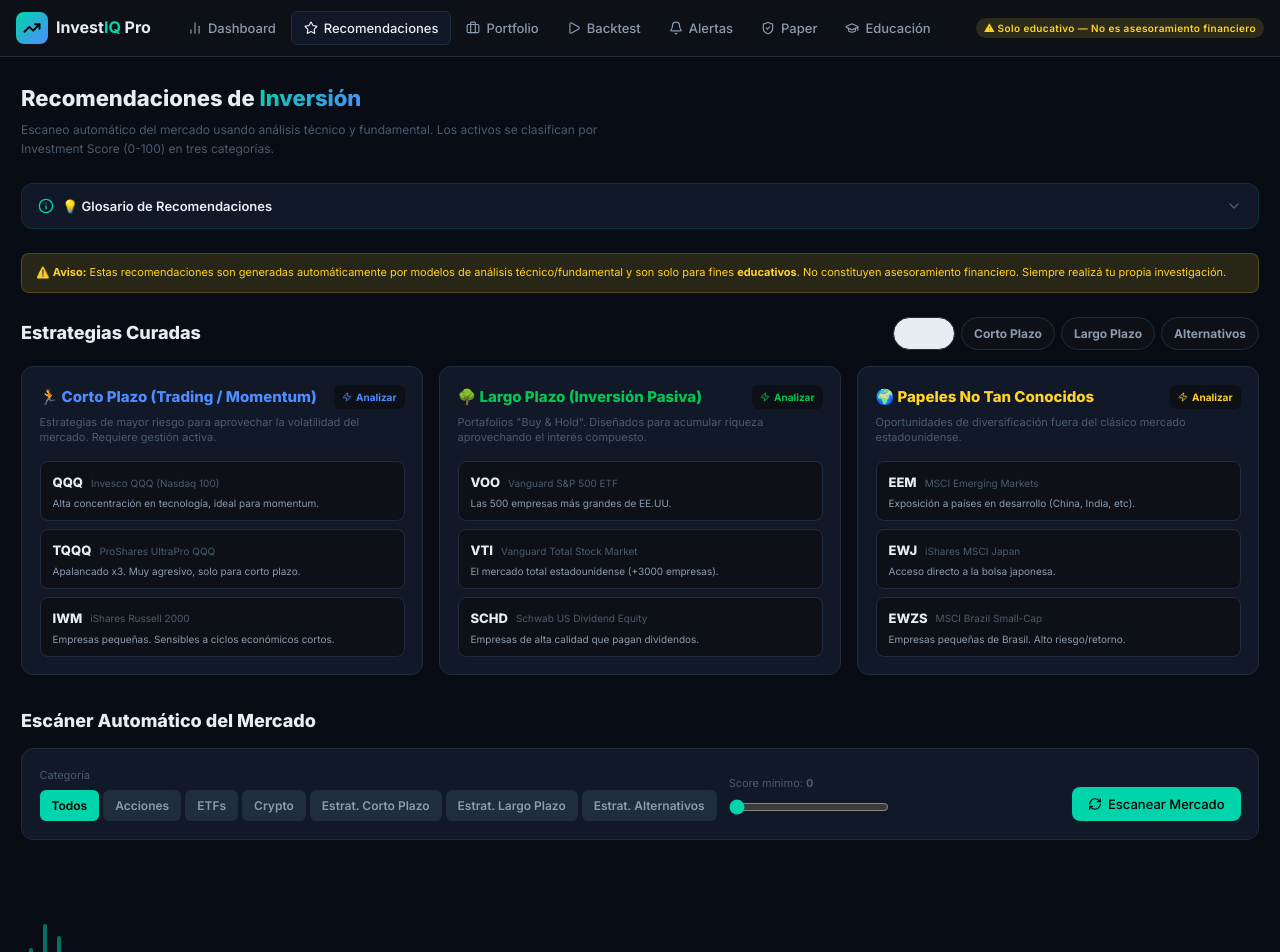
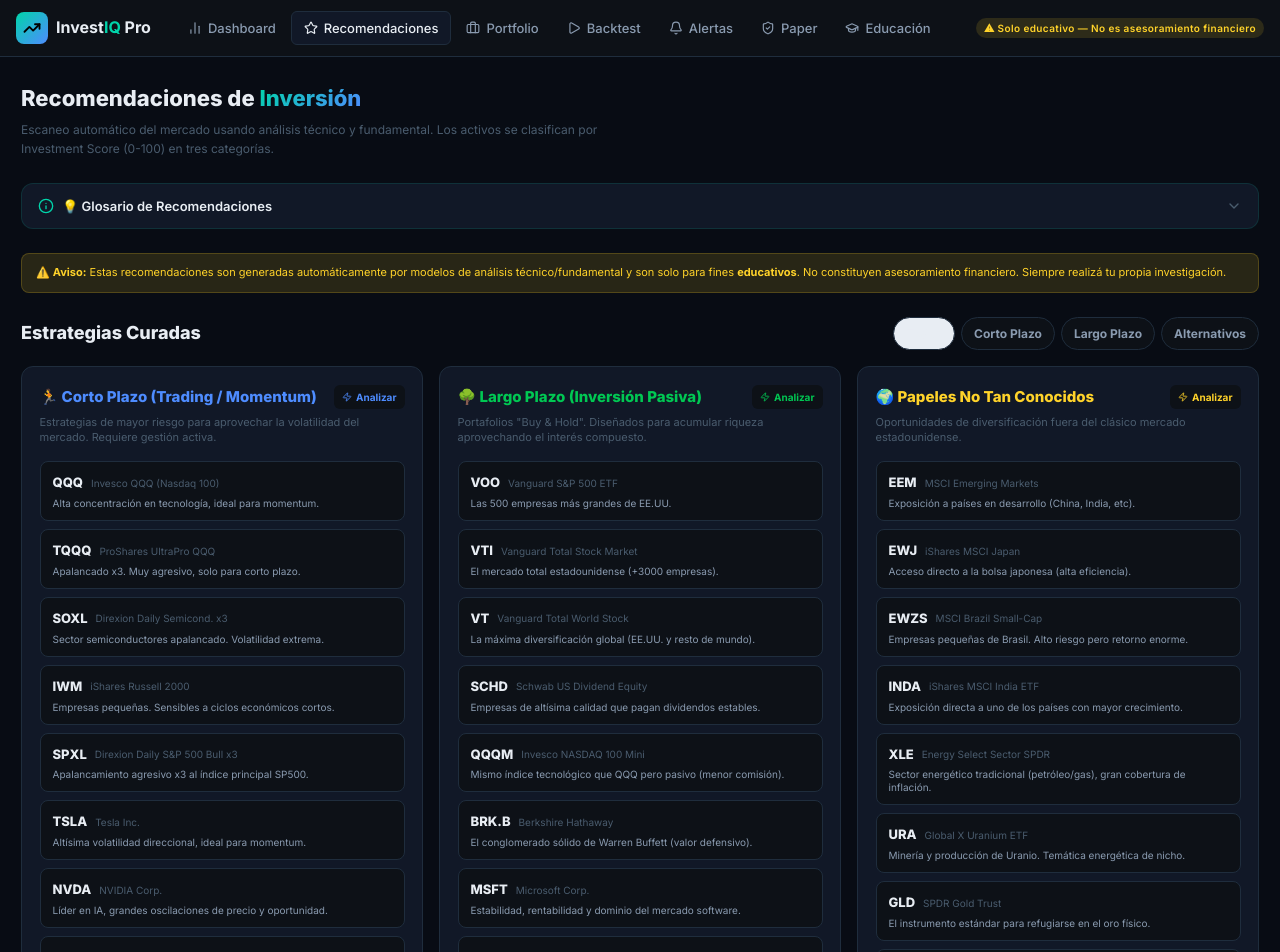
Before and after one commit to kevinKfv/inve, a Next.js app in the folder frontend/: page /recommendations in a window 1280 px wide. Shown: the top 952 px of the page. Built offline with nearby package versions, Linux system fonts and the light colour scheme.

Commit message:
feat: expand curated lists to provide 8 robust recommendations per strategy

```diff
--- a/frontend/src/app/recommendations/page.tsx
+++ b/frontend/src/app/recommendations/page.tsx
@@ -28,7 +28,12 @@
     assets: [
       { ticker: 'QQQ', name: 'Invesco QQQ (Nasdaq 100)', desc: 'Alta concentración en tecnología, ideal para momentum.' },
       { ticker: 'TQQQ', name: 'ProShares UltraPro QQQ', desc: 'Apalancado x3. Muy agresivo, solo para corto plazo.' },
+      { ticker: 'SOXL', name: 'Direxion Daily Semicond. x3', desc: 'Sector semiconductores apalancado. Volatilidad extrema.' },
       { ticker: 'IWM', name: 'iShares Russell 2000', desc: 'Empresas pequeñas. Sensibles a ciclos económicos cortos.' },
+      { ticker: 'SPXL', name: 'Direxion Daily S&P 500 Bull x3', desc: 'Apalancamiento agresivo x3 al índice principal SP500.' },
+      { ticker: 'TSLA', name: 'Tesla Inc.', desc: 'Altísima volatilidad direccional, ideal para momentum.' },
+      { ticker: 'NVDA', name: 'NVIDIA Corp.', desc: 'Líder en IA, grandes oscilaciones de precio y oportunidad.' },
+      { ticker: 'ARKK', name: 'ARK Innovation ETF', desc: 'Empresas súper disruptivas de alto riesgo e impulso.' },
     ]
   },
   {
@@ -39,7 +44,12 @@
     assets: [
       { ticker: 'VOO', name: 'Vanguard S&P 500 ETF', desc: 'Las 500 empresas más grandes de EE.UU.' },
       { ticker: 'VTI', name: 'Vanguard Total Stock Market', desc: 'El mercado total estadounidense (+3000 empresas).' },
-      { ticker: 'SCHD', name: 'Schwab US Dividend Equity', desc: 'Empresas de alta calidad que pagan dividendos.' },
+      { ticker: 'VT', name: 'Vanguard Total World Stock', desc: 'La máxima diversificación global (EE.UU. y resto de mundo).' },
+      { ticker: 'SCHD', name: 'Schwab US Dividend Equity', desc: 'Empresas de altísima calidad que pagan dividendos estables.' },
+      { ticker: 'QQQM', name: 'Invesco NASDAQ 100 Mini', desc: 'Mismo índice tecnológico que QQQ pero pasivo (menor comisión).' },
+      { ticker: 'BRK.B', name: 'Berkshire Hathaway', desc: 'El conglomerado sólido de Warren Buffett (valor defensivo).' },
+      { ticker: 'MSFT', name: 'Microsoft Corp.', desc: 'Estabilidad, rentabilidad y dominio del mercado software.' },
+      { ticker: 'AAPL', name: 'Apple Inc.', desc: 'Flujo de caja inquebrantable y seguridad estructural.' },
     ]
   },
   {
@@ -49,8 +59,13 @@
     color: 'var(--yellow)',
     assets: [
       { ticker: 'EEM', name: 'MSCI Emerging Markets', desc: 'Exposición a países en desarrollo (China, India, etc).' },
-      { ticker: 'EWJ', name: 'iShares MSCI Japan', desc: 'Acceso directo a la bolsa japonesa.' },
-      { ticker: 'EWZS', name: 'MSCI Brazil Small-Cap', desc: 'Empresas pequeñas de Brasil. Alto riesgo/retorno.' },
+      { ticker: 'EWJ', name: 'iShares MSCI Japan', desc: 'Acceso directo a la bolsa japonesa (alta eficiencia).' },
+      { ticker: 'EWZS', name: 'MSCI Brazil Small-Cap', desc: 'Empresas pequeñas de Brasil. Alto riesgo pero retorno enorme.' },
+      { ticker: 'INDA', name: 'iShares MSCI India ETF', desc: 'Exposición directa a uno de los países con mayor crecimiento.' },
+      { ticker: 'XLE', name: 'Energy Select Sector SPDR', desc: 'Sector energético tradicional (petróleo/gas), gran cobertura de inflación.' },
+      { ticker: 'URA', name: 'Global X Uranium ETF', desc: 'Minería y producción de Uranio. Temática energética de nicho.' },
+      { ticker: 'GLD', name: 'SPDR Gold Trust', desc: 'El instrumento estándar para refugiarse en el oro físico.' },
+      { ticker: 'SMH', name: 'VanEck Semiconductor ETF', desc: 'Toda la industria global productora de microchips.' },
     ]
   }
 ];
```
